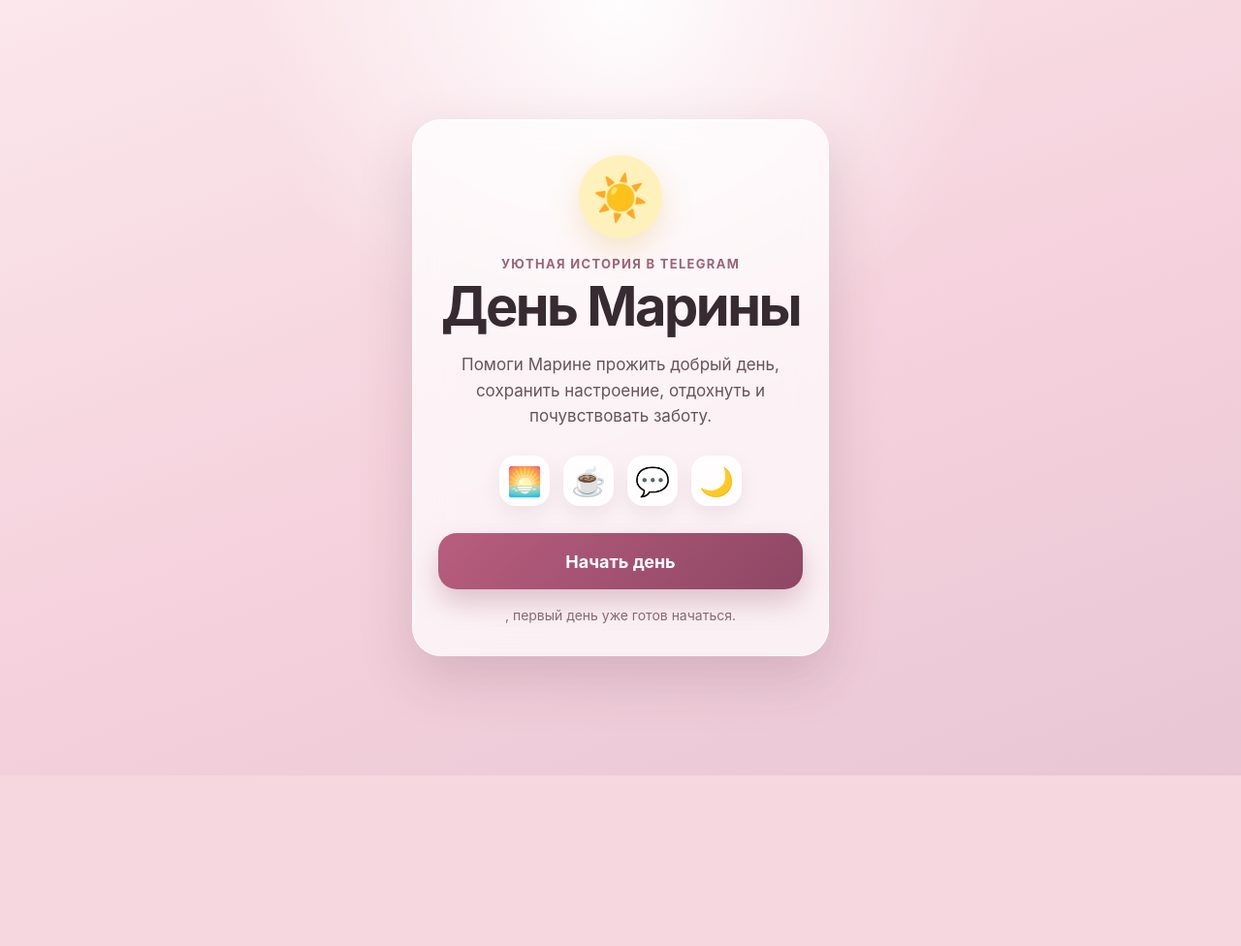
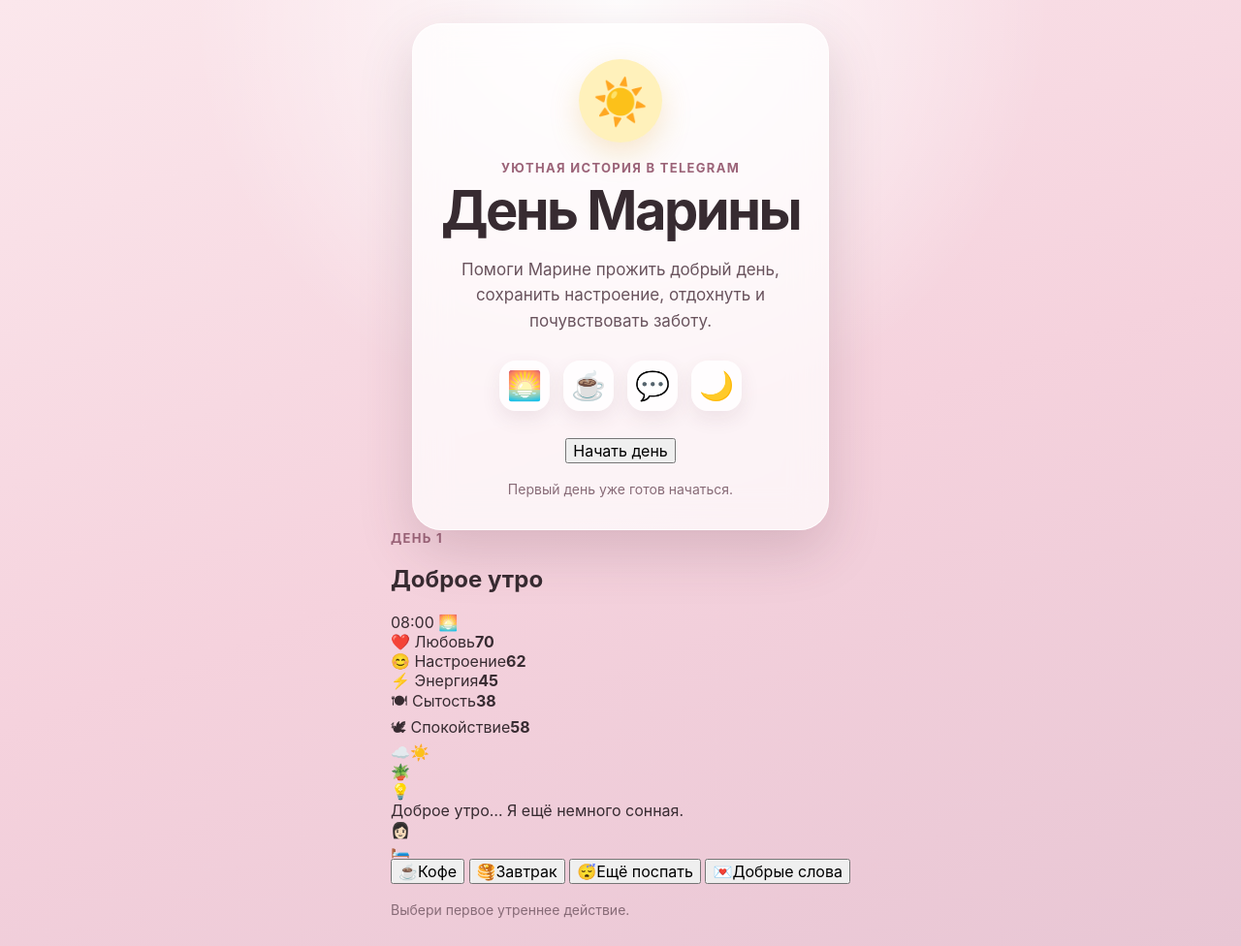
Before and after one commit to VetZell/game_test, a FastAPI app: page / in a window 1280 px wide. Shown: the whole page at 97% size. Before the commit the page ends 800 px from the top, so only its background shows below. Run offline with FastAPI, Linux system fonts and the light colour scheme; some libraries are stand-ins or nearby versions.

Commit message:
Add Marina morning game screen

```diff
--- a/templates/index.html
+++ b/templates/index.html
@@ -10,32 +10,49 @@
 </head>
 <body>
     <main class="game-shell">
-        <section class="welcome-card" aria-labelledby="game-title">
+        <section id="welcome-screen" class="welcome-card" aria-labelledby="game-title">
             <div class="sun" aria-hidden="true">☀️</div>
             <p class="eyebrow">Уютная история в Telegram</p>
             <h1 id="game-title">День Марины</h1>
-            <p class="subtitle">
-                Помоги Марине прожить добрый день, сохранить настроение,
-                отдохнуть и почувствовать заботу.
-            </p>
+            <p class="subtitle">Помоги Марине прожить добрый день, сохранить настроение, отдохнуть и почувствовать заботу.</p>
+            <div class="preview" aria-hidden="true"><span>🌅</span><span>☕</span><span>💬</span><span>🌙</span></div>
+            <button id="start-button" class="primary-button" type="button">Начать день</button>
+            <p id="welcome-status" class="status" aria-live="polite">Первый день уже готов начаться.</p>
+        </section>
 
-            <div class="preview" aria-hidden="true">
-                <span>🌅</span>
-                <span>☕</span>
-                <span>💬</span>
-                <span>🌙</span>
-            </div>
+        <section id="game-screen" class="game-screen hidden" aria-label="Утро Марины">
+            <header class="game-header">
+                <div><p class="eyebrow">День 1</p><h2>Доброе утро</h2></div>
+                <div class="time-badge">08:00 🌅</div>
+            </header>
 
-            <button id="start-button" class="start-button" type="button">
-                Начать день
-            </button>
+            <section class="stats" aria-label="Состояние Марины">
+                <div class="stat"><span>❤️ Любовь</span><strong id="love-value">70</strong><div class="bar"><i id="love-bar"></i></div></div>
+                <div class="stat"><span>😊 Настроение</span><strong id="mood-value">62</strong><div class="bar"><i id="mood-bar"></i></div></div>
+                <div class="stat"><span>⚡ Энергия</span><strong id="energy-value">45</strong><div class="bar"><i id="energy-bar"></i></div></div>
+                <div class="stat"><span>🍽 Сытость</span><strong id="hunger-value">38</strong><div class="bar"><i id="hunger-bar"></i></div></div>
+                <div class="stat"><span>🕊 Спокойствие</span><strong id="calm-value">58</strong><div class="bar"><i id="calm-bar"></i></div></div>
+            </section>
 
-            <p id="status" class="status" aria-live="polite">
-                Первый день уже готов начаться.
-            </p>
+            <section class="room">
+                <div class="window"><span class="cloud">☁️</span><span class="sun-small">☀️</span></div>
+                <div class="plant">🪴</div>
+                <div class="lamp">💡</div>
+                <div id="speech" class="speech">Доброе утро… Я ещё немного сонная.</div>
+                <div id="marina" class="marina" aria-label="Марина">👩🏻</div>
+                <div class="bed">🛏️</div>
+                <div class="rug"></div>
+            </section>
+
+            <section class="actions" aria-label="Действия">
+                <button class="action-button" data-action="coffee">☕<span>Кофе</span></button>
+                <button class="action-button" data-action="breakfast">🥞<span>Завтрак</span></button>
+                <button class="action-button" data-action="sleep">😴<span>Ещё поспать</span></button>
+                <button class="action-button" data-action="message">💌<span>Добрые слова</span></button>
+            </section>
+            <p id="game-status" class="status game-status" aria-live="polite">Выбери первое утреннее действие.</p>
         </section>
     </main>
-
     <script src="{{ url_for('static', path='/app.js') }}" defer></script>
 </body>
 </html>
```
